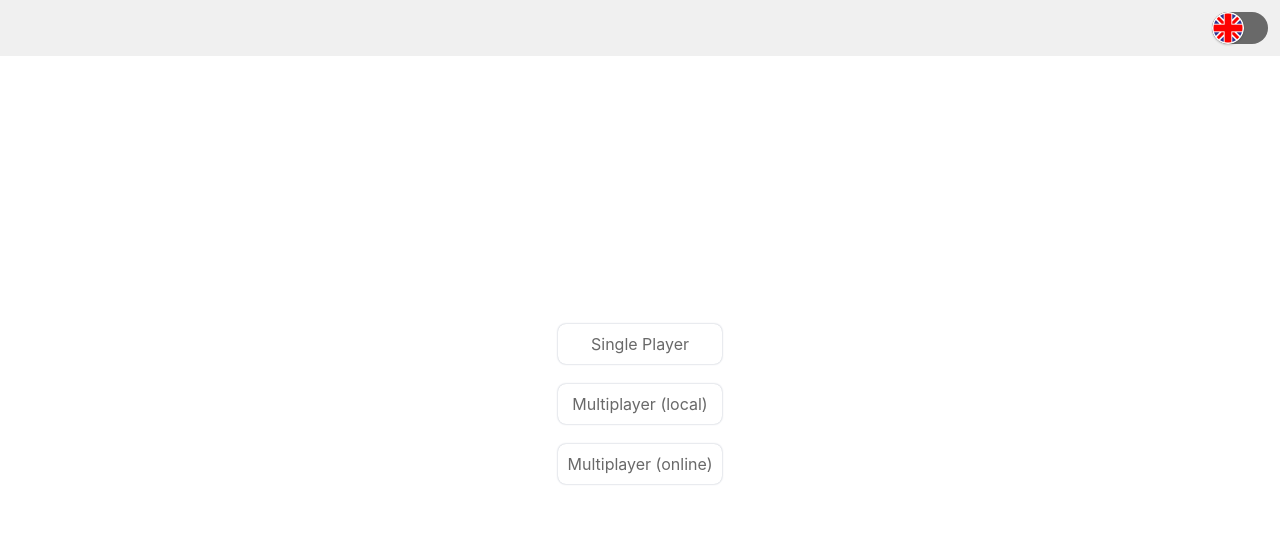
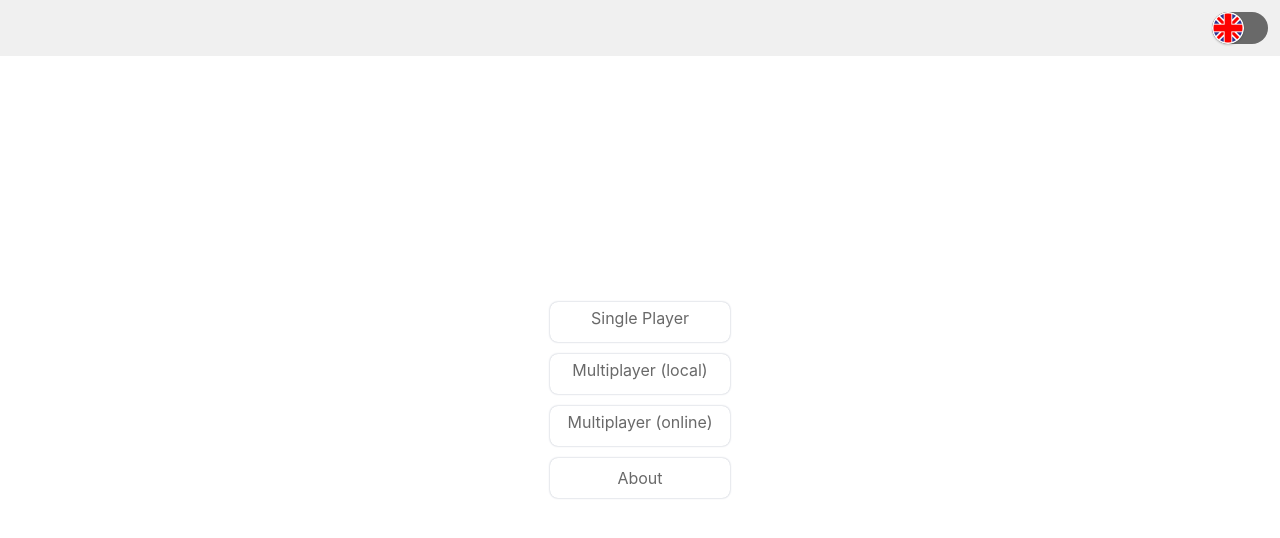
Before and after one commit to MSzostaq/tic-tac-toe, a React (Create React App) app: page / in a window 1280 px wide. Shown: the top 538 px of the page. Built offline with nearby package versions, Linux system fonts and the light colour scheme.

Commit message:
added Modal and Popup to Dashboard

```diff
--- a/src/views/Dashboard.jsx
+++ b/src/views/Dashboard.jsx
@@ -1,7 +1,9 @@
-import React from "react";
+import React, { useState } from "react";
 import { NavLink } from "react-router-dom";
 import styled from "styled-components";
 import { useTranslation } from "react-i18next";
+import AboutPopup from "popups/AboutPopup";
+import Modal from "components/Modal";
 
 const Wrapper = styled.div`
   display: flex;
@@ -9,45 +11,61 @@ const Wrapper = styled.div`
   justify-content: center;
   flex-direction: column;
   grid-gap: 12px;
+  position: relative;
   height: 100%;
 `;
 
 const Button = styled.button`
   background-color: transparent;
-  padding: 8px;
-  width: 180px;
-  height: 48px;
-`;
-
-const StyledLink = styled(NavLink)`
-  align-items: center;
+  box-shadow: 0px 0px 2px 0px ${({ theme }) => theme.colors.darkPurple};
   border-radius: 8px;
-  box-shadow: 0px 0px 2px 0px ${({ theme }) => theme.colors.darkPurple};
   color: ${({ theme }) => theme.colors.icons};
   display: flex;
   align-items: center;
   justify-content: center;
   font-size: ${({ theme }) => theme.colors.xl};
   text-decoration: none;
+  padding: 8px;
+  width: 180px;
   height: 40px;
+`;
+
+const StyledNavLink = styled(NavLink)`
+  padding: 0px;
+  width: 100%;
+  height: 100%;
 `;
 
 const Dashboard = () => {
   const { t } = useTranslation();
 
+  const [isOpen, setIsOpen] = useState(false);
+
+  function openModal() {
+    setIsOpen((prev) => !prev);
+  }
+
   return (
     <Wrapper>
       <Button>
-        <StyledLink to="/singleplayer">Single Player</StyledLink>
+        <StyledNavLink to="/singleplayer">{t("single_player")}</StyledNavLink>
       </Button>
       <Button>
-        <StyledLink to="/multiplayer-local">
+        <StyledNavLink to="/multiplayer-local">
           {t("multiplayer_local")}
-        </StyledLink>
+        </StyledNavLink>
       </Button>
       <Button>
-        <StyledLink to="/multiplayer-online">Multiplayer (online)</StyledLink>
+        <StyledNavLink to="/multiplayer-online">
+          {t("multiplayer_online")}
+        </StyledNavLink>
       </Button>
+      <Button onClick={openModal}>{t("about")}</Button>
+      {isOpen && (
+        <Modal>
+          <AboutPopup onClose={() => setIsOpen(false)} />
+        </Modal>
+      )}
     </Wrapper>
   );
 };
```
